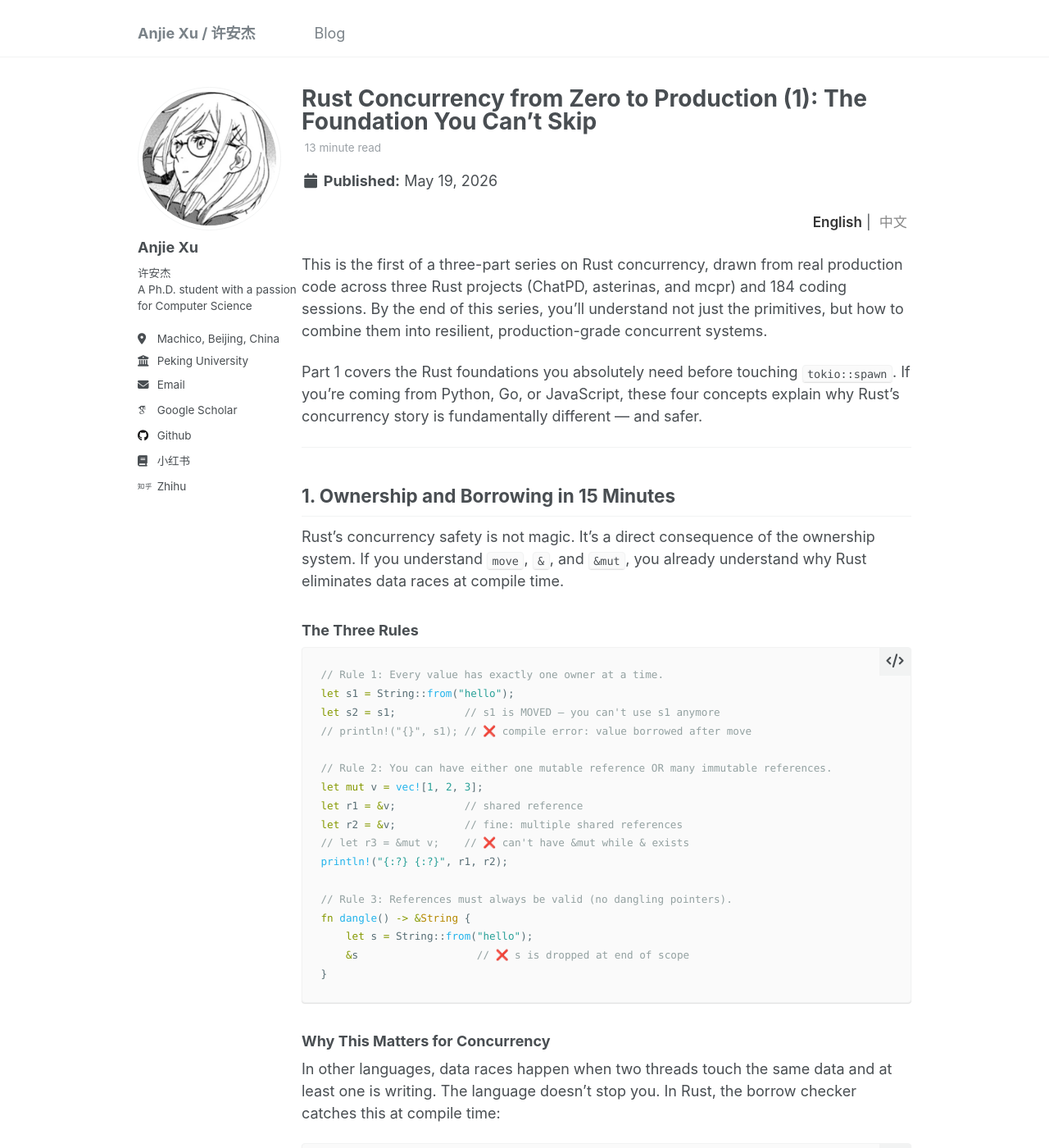
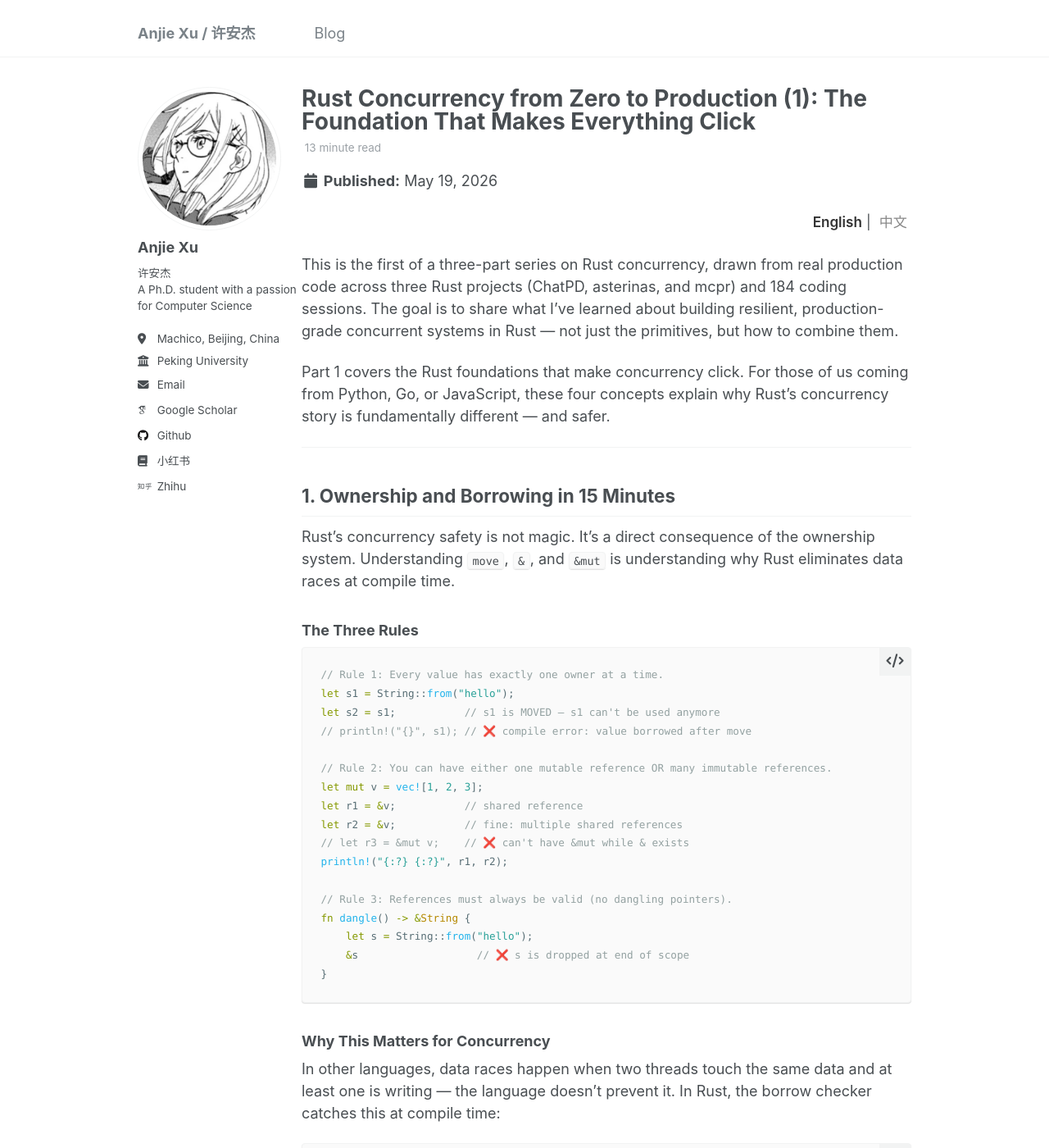
Before and after one commit to anjiexu-pku/anjiexu-pku.github.io, a Jekyll site: the page built from _posts/2026-05-19-rust-concurrency-1-foundation.md, in a window 1280 px wide and 1400 px high. Shown: the whole window at 82% size. Built offline with Jekyll 4.4.1, drawn with Linux system fonts in a browser that asks for light colours; some web fonts are replaced; comment, search, counter and statistics services are not loaded; some of the changed text lies outside the part shown.

Commit message:
Fix tone: replace "you/你" with humble peer-to-peer voice
Shift from prescriptive/didactic language to an equal, humble
tone. Replace "you need to", "you should", "you can" etc. with
"we can", passive constructions, and direct statements.

Affects ~40 instances across all three articles (EN and ZH).

Co-Authored-By: Claude Opus 4.7 <noreply@anthropic.com>

````diff
--- a/_posts/2026-05-19-rust-concurrency-1-foundation.md
+++ b/_posts/2026-05-19-rust-concurrency-1-foundation.md
@@ -1,5 +1,5 @@
 ---
-title: "Rust Concurrency from Zero to Production (1): The Foundation You Can't Skip"
+title: "Rust Concurrency from Zero to Production (1): The Foundation That Makes Everything Click"
 date: 2026-05-19
 categories:
   - tech
@@ -48,17 +48,17 @@ function switchLang(lang) {
 
 <div id="lang-en" class="lang-content" markdown="1">
 
-This is the first of a three-part series on Rust concurrency, drawn from real production code across three Rust projects (ChatPD, asterinas, and mcpr) and 184 coding sessions. By the end of this series, you'll understand not just the primitives, but how to combine them into resilient, production-grade concurrent systems.
+This is the first of a three-part series on Rust concurrency, drawn from real production code across three Rust projects (ChatPD, asterinas, and mcpr) and 184 coding sessions. The goal is to share what I've learned about building resilient, production-grade concurrent systems in Rust — not just the primitives, but how to combine them.
 
-Part 1 covers the Rust foundations you absolutely need before touching `tokio::spawn`. If you're coming from Python, Go, or JavaScript, these four concepts explain why Rust's concurrency story is fundamentally different — and safer.
+Part 1 covers the Rust foundations that make concurrency click. For those of us coming from Python, Go, or JavaScript, these four concepts explain why Rust's concurrency story is fundamentally different — and safer.
 
 </div>
 
 <div id="lang-zh" class="lang-content" style="display:none" markdown="1">
 
-这是三篇 Rust 并发系列文章的第一篇。内容来源于三个真实 Rust 项目（ChatPD、asterinas、mcpr）和 184 个编程会话的实战经验。读完这个系列，你将不仅理解并发原语，而且知道如何将它们组合成健壮的、生产级的并发系统。
+这是三篇 Rust 并发系列文章的第一篇。内容来源于三个真实 Rust 项目（ChatPD、asterinas、mcpr）和 184 个编程会话的实战经验。读完这个系列，不仅能理解并发原语，而且知道如何将它们组合成健壮的、生产级的并发系统。
 
-第一篇涵盖在使用 `tokio::spawn` 之前必须掌握的 Rust 基础。如果你有 Python、Go 或 JavaScript 的经验，这四个概念将解释为什么 Rust 的并发模型从根本上不同 — 也更安全。
+第一篇涵盖在使用 `tokio::spawn` 之前最好掌握的 Rust 基础。对于有 Python、Go 或 JavaScript 经验的读者，这四个概念将解释为什么 Rust 的并发模型从根本上不同 — 也更安全。
 
 </div>
 
@@ -68,14 +68,14 @@ Part 1 covers the Rust foundations you absolutely need before touching `tokio::s
 
 ## 1. Ownership and Borrowing in 15 Minutes
 
-Rust's concurrency safety is not magic. It's a direct consequence of the ownership system. If you understand `move`, `&`, and `&mut`, you already understand why Rust eliminates data races at compile time.
+Rust's concurrency safety is not magic. It's a direct consequence of the ownership system. Understanding `move`, `&`, and `&mut` is understanding why Rust eliminates data races at compile time.
 
 ### The Three Rules
 
 ```rust
 // Rule 1: Every value has exactly one owner at a time.
 let s1 = String::from("hello");
-let s2 = s1;           // s1 is MOVED — you can't use s1 anymore
+let s2 = s1;           // s1 is MOVED — s1 can't be used anymore
 // println!("{}", s1); // ❌ compile error: value borrowed after move
 
 // Rule 2: You can have either one mutable reference OR many immutable references.
@@ -94,7 +94,7 @@ fn dangle() -> &String {
 
 ### Why This Matters for Concurrency
 
-In other languages, data races happen when two threads touch the same data and at least one is writing. The language doesn't stop you. In Rust, the borrow checker catches this at compile time:
+In other languages, data races happen when two threads touch the same data and at least one is writing — the language doesn't prevent it. In Rust, the borrow checker catches this at compile time:
 
 ```rust
 use std::thread;
@@ -166,7 +166,7 @@ thread::spawn(move || {
 
 ## 2. `Send` and `Sync` — The Traits That Guard Concurrency
 
-These two traits are the reason the compiler can say "you can't send this across threads" before your code ever runs. Unlike `Mutex` or `Atomic`, which are types you write, `Send` and `Sync` are *marker traits* — the compiler reasons about them automatically. But when you get a compile error involving them, you need to understand what they mean.
+These two traits are the reason the compiler can say "this can't be sent across threads" before any code runs. Unlike `Mutex` or `Atomic`, which are types we write, `Send` and `Sync` are *marker traits* — the compiler reasons about them automatically. When a compile error mentions them, it helps to understand what they actually mean.
 
 ### `Send`: Safe to Transfer Ownership Across Threads
 
@@ -215,13 +215,13 @@ is_sync::<Mutex<i32>>();  // ✅ Mutex provides interior mutability safely
 
 ### The Practical Rule
 
-When `tokio::spawn` rejects your code with "the trait bound `Send` is not satisfied," look for:
+When `tokio::spawn` rejects code with "the trait bound `Send` is not satisfied," the usual suspects are:
 1. An `Rc<T>` that should be `Arc<T>`
 2. A `RefCell<T>` that should be `Mutex<T>` or `RwLock<T>`
 3. A raw pointer or `*mut T` being passed around
 4. A non-`Send` type buried inside a struct
 
-The fix is usually straightforward once you know which type is the problem.
+The fix is usually straightforward once the problem type is identified.
 
 </div>
 
@@ -229,7 +229,7 @@ The fix is usually straightforward once you know which type is the problem.
 
 ## 2. `Send` 和 `Sync` — 守卫并发安全的两个 trait
 
-这两个 trait 是编译器能在代码运行前就说"你不能把这个送过线程"的原因。与 `Mutex` 或 `Atomic` 不同（这些是你写的类型），`Send` 和 `Sync` 是 *marker trait* — 编译器自动推导它们。但当你有涉及它们的编译错误时，你需要理解它们的含义。
+这两个 trait 是编译器能在代码运行前就说"不能把这个送过线程"的原因。与 `Mutex` 或 `Atomic` 不同（这些是手写的类型），`Send` 和 `Sync` 是 *marker trait* — 编译器自动推导它们。但当遇到涉及它们的编译错误时，理解它们的含义会很有帮助。
 
 ### `Send`：可以安全地将所有权转移到另一个线程
 
````
Also changed, not shown: other parts of _posts/2026-05-19-rust-concurrency-1-foundation.md (+10 -10 lines), _posts/2026-05-19-rust-concurrency-2-toolbox.md (+18 -18 lines), _posts/2026-05-19-rust-concurrency-3-advanced.md (+12 -12 lines).
